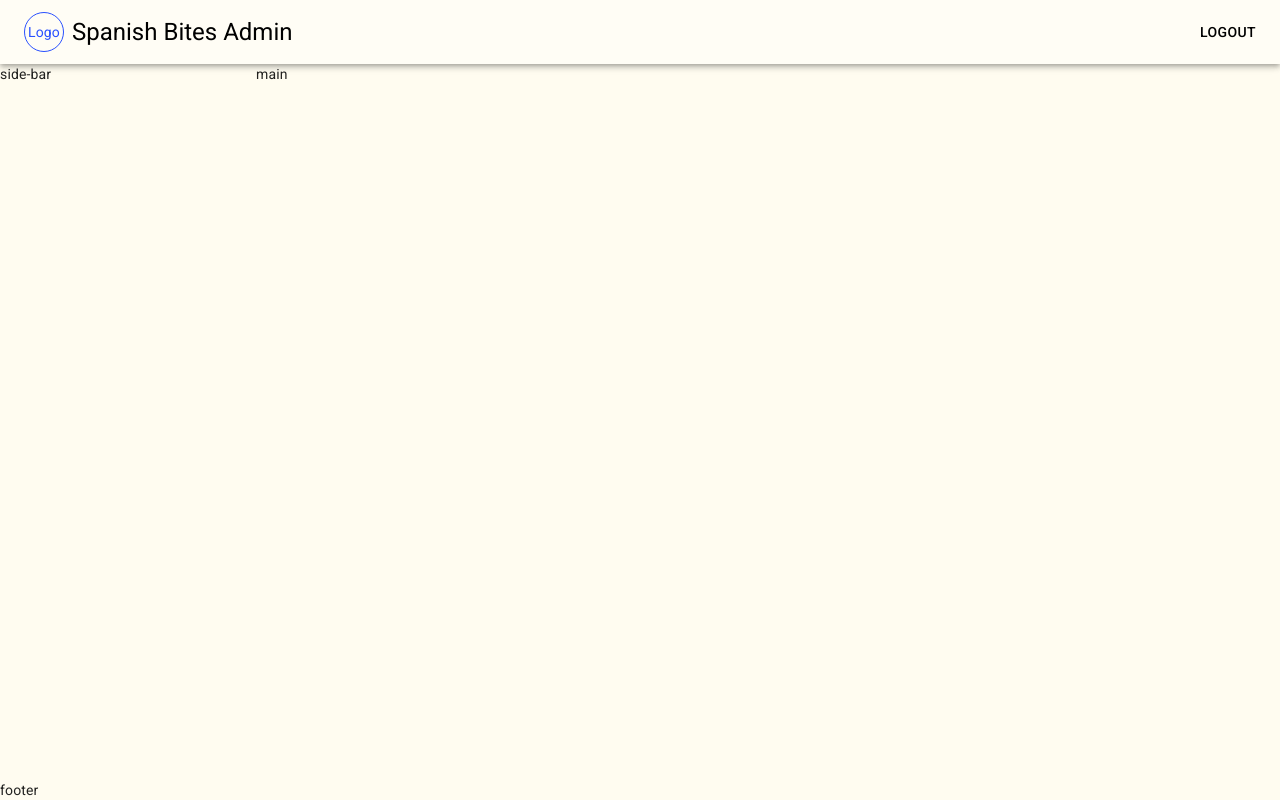
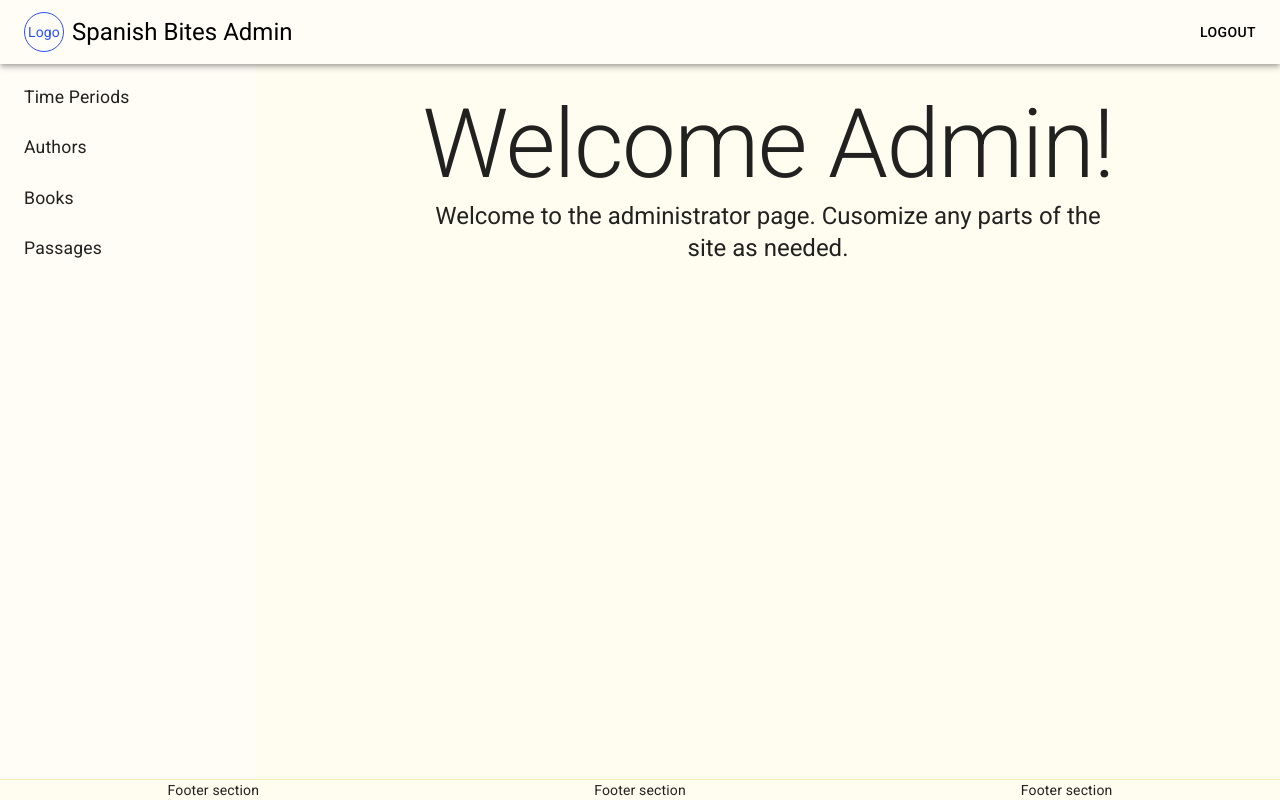
Before and after one commit to mroglan/SpanishBitesAdmin, a Next.js app: page / in a window 1280 px wide. Built offline with nearby package versions, Linux system fonts and the light colour scheme.

Commit message:
linked components to admin home page

```diff
--- a/src/pages/index.tsx
+++ b/src/pages/index.tsx
@@ -1,6 +1,11 @@
 import Head from 'next/head'
 import styles from '../styles/Home.module.css'
 import Header from '../components/nav/Header'
+import SideBar from '../components/nav/SideBar'
+import WelcomeMessage from '../components/home/WelcomeMessage'
+import Footer from '../components/nav/Footer'
+
+import {Box} from '@material-ui/core'
 
 export default function Home() {
 
@@ -14,13 +19,15 @@ export default function Home() {
                     <Header />
                 </header>
                 <aside className={styles.sideBar}>
-                    side-bar
+                    <SideBar />
                 </aside>
                 <main className={styles.main}>
-                    main
+                    <Box>
+                        <WelcomeMessage />
+                    </Box>
                 </main>
                 <footer className={styles.footer}>
-                    footer
+                    <Footer />
                 </footer>
             </div>
         </>
```
